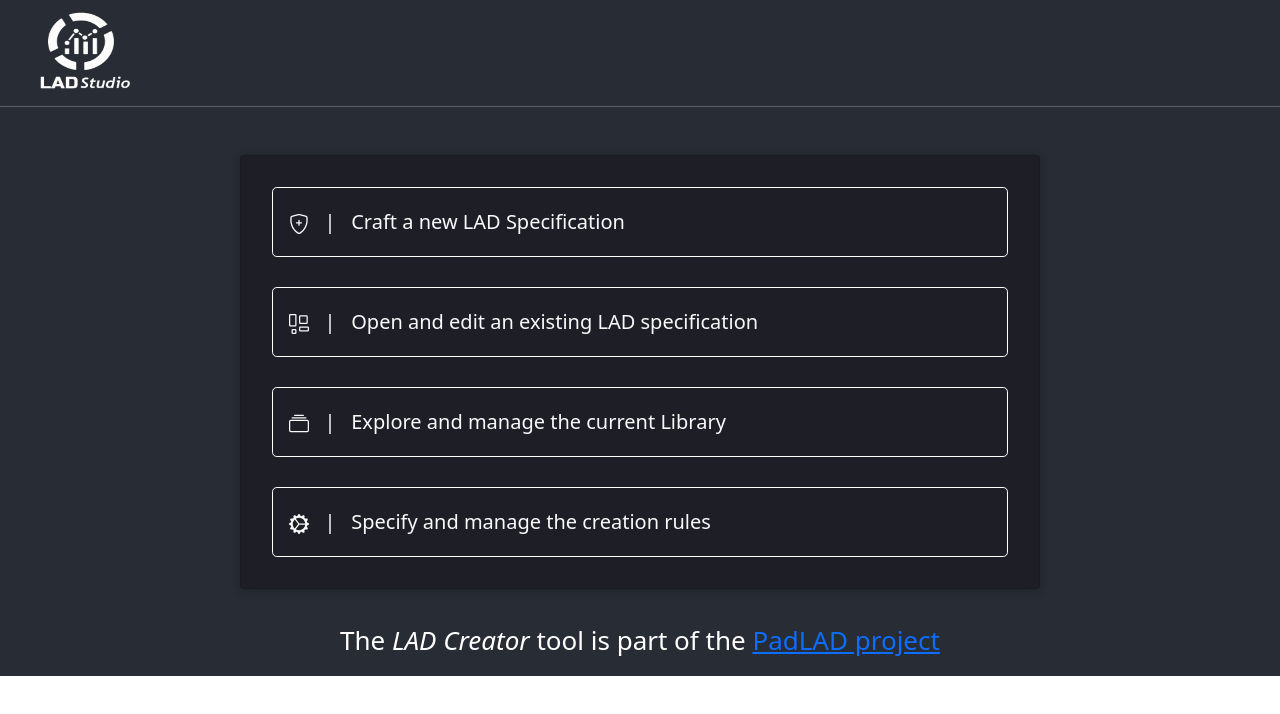
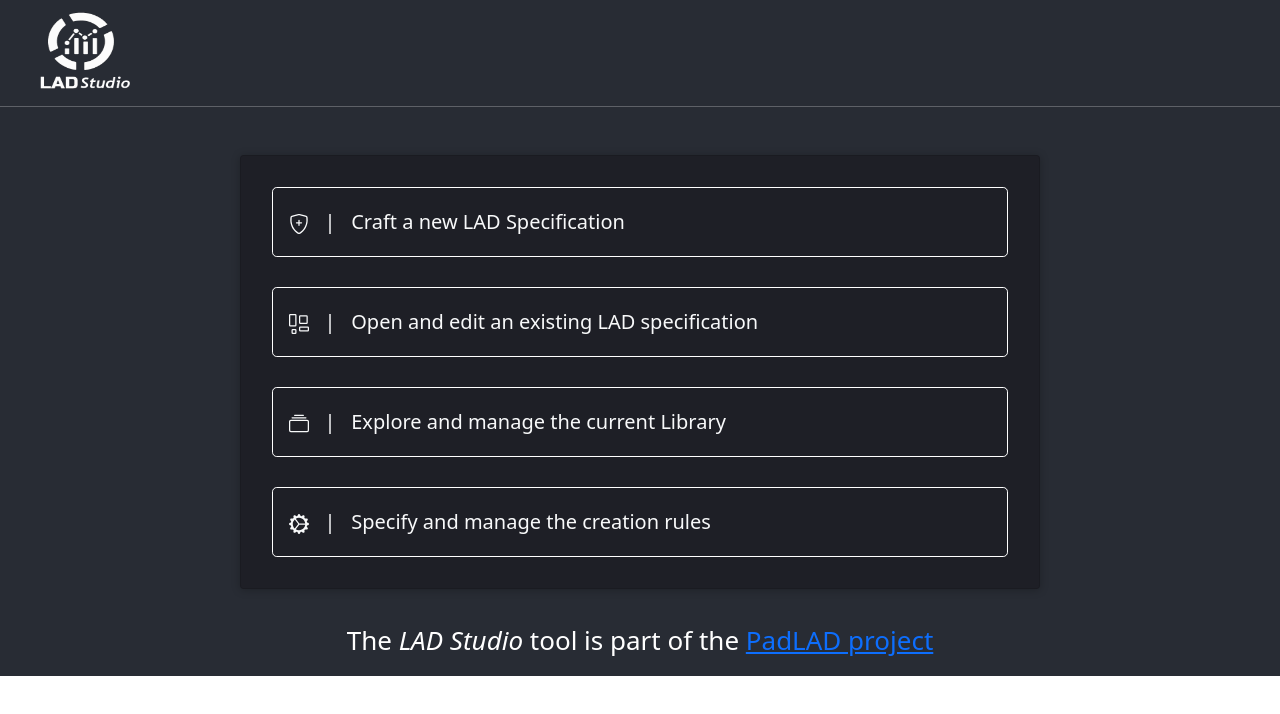
Before and after one commit to smadjid/lad-creator, a React (Create React App) app: page / in a window 1280 px wide. Shown: the top 714 px of the page. Built offline with nearby package versions, Linux system fonts and the light colour scheme.

Commit message:
LAD Studio

```diff
--- a/src/App.js
+++ b/src/App.js
@@ -16,7 +16,7 @@ function App() {
       <main className="App-main">
         <MainDash />
         <p>
-          The <em>LAD Creator</em> tool is part of the{" "}
+          The <em>LAD Studio</em> tool is part of the{" "}
           <a href="http://padlad.github.io/">PadLAD project</a>
         </p>
       </main>
```
